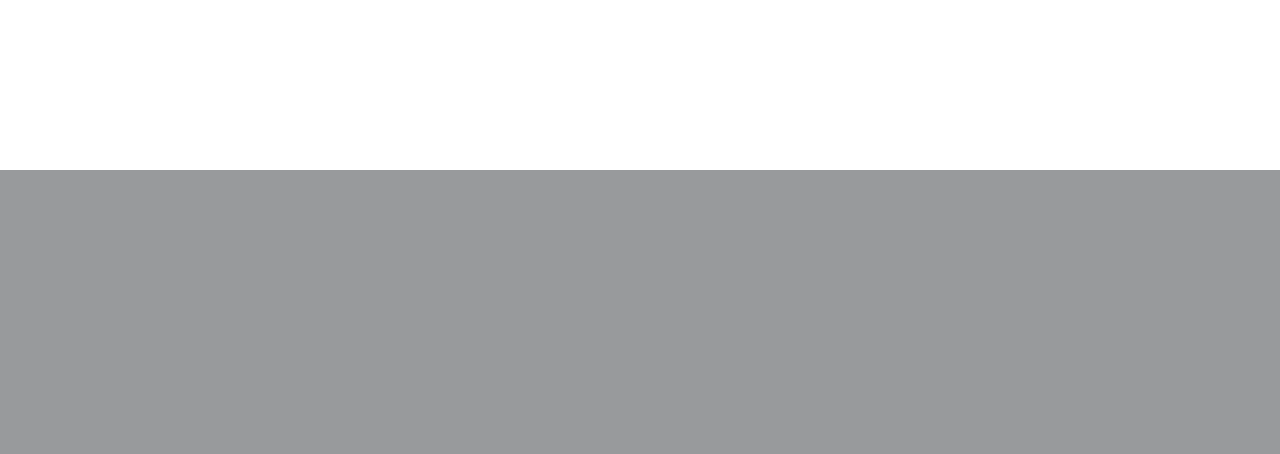
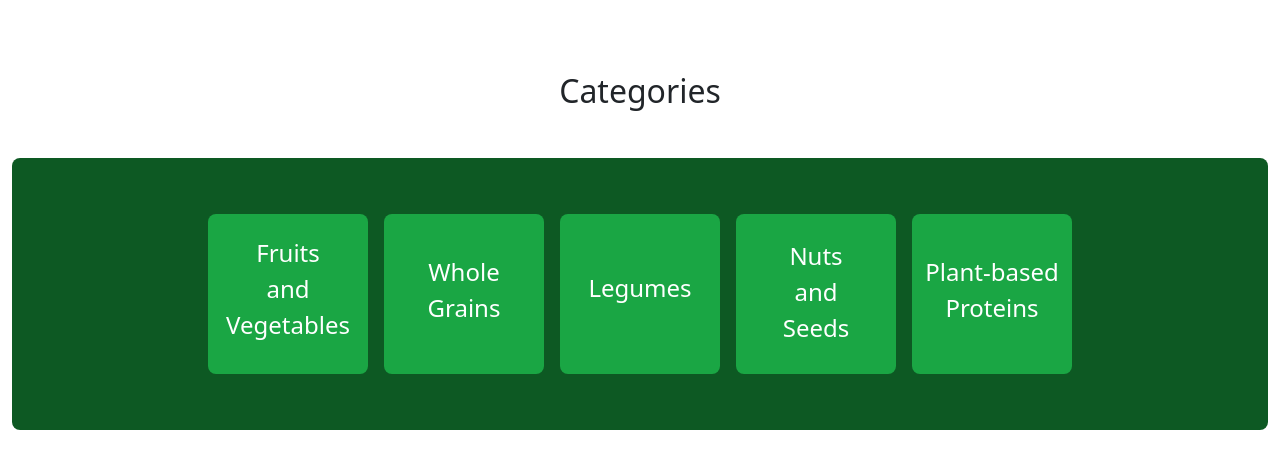
Before and after one commit to KDotWare/CS50x-Final-Project, a Flask app: page / in a window 1280 px wide. Shown: the part 630-1084 px from the top of the page. Before the commit the page ends 800 px from the top, so only its background shows below. Run offline with Flask 3, Linux system fonts and the light colour scheme.

Commit message:
Add categories section and its style

```diff
--- a/static/style.css
+++ b/static/style.css
@@ -39,3 +39,40 @@ nav {
     background-size: cover;
     position: relative;
 }
+
+.categories {
+    margin: 0;
+    background-color: #0d5923;
+    display: flex;
+    flex-direction: row;
+    justify-content: center;
+    color: #ffffff;
+    border-radius: .5em .5em;
+}
+
+.categories div {
+    margin: .5em;
+    padding: 0;
+    width: 10em;
+    height: 10em;
+    background-color: #1aa644;
+    border-radius: .5em .5em;
+    text-align: center;
+}
+
+.categories div a {
+    font-size: 1.5em;
+    text-decoration: none;
+    color: #ffffff;
+}
+
+.categories div form input[type=submit] {
+    margin: 0;
+    padding: 0;
+    background-color: #1aa644;
+    border: 0px;
+    color: #ffffff;
+    font-size: 1.5em;
+    width: 100%;
+    height: 100%;
+}
--- a/templates/index.html
+++ b/templates/index.html
@@ -7,4 +7,39 @@
 {% block main %}
     <div class="banner">
     </div>
+    <div class="container-fluid py-4">
+        <h2 class="text-center m-5">Categories</h2>
+        <div class="categories container-fluid p-5">
+            <div>
+                <form style="margin-top: 1.3em;" action="/q" method="GET">
+                    <input name="category" value="FruitsAndVegetables" type="hidden">
+                    <input type="submit" value="Fruits&#10;and&#10;Vegetables">
+                </form>
+            </div>
+            <div>
+                <form style="margin-top: 2.5em;" action="/q" method="GET">
+                    <input name="category" value="WholeGrains" type="hidden">
+                    <input type="submit" value="Whole&#10;Grains">
+                </form>
+            </div>
+            <div>
+                <form style="margin-top: 3.5em;" action="/q" method="GET">
+                    <input name="category" value="Legumes" type="hidden">
+                    <input type="submit" value="Legumes">
+                </form>
+            </div>
+            <div>
+                <form style="margin-top: 1.5em;" action="/q" method="GET">
+                    <input name="category" value="NutsAndSeeds" type="hidden">
+                    <input type="submit" value="Nuts&#10;and&#10;Seeds">
+                </form>
+            </div>
+            <div>
+                <form style="margin-top: 2.5em;" action="/q" method="GET">
+                    <input name="category" value="PlantbasedProteins" type="hidden">
+                    <input type="submit" value="Plant-based&#10;Proteins">
+                </form>
+            </div>
+        </div>
+    </div>
 {% endblock %}
```
